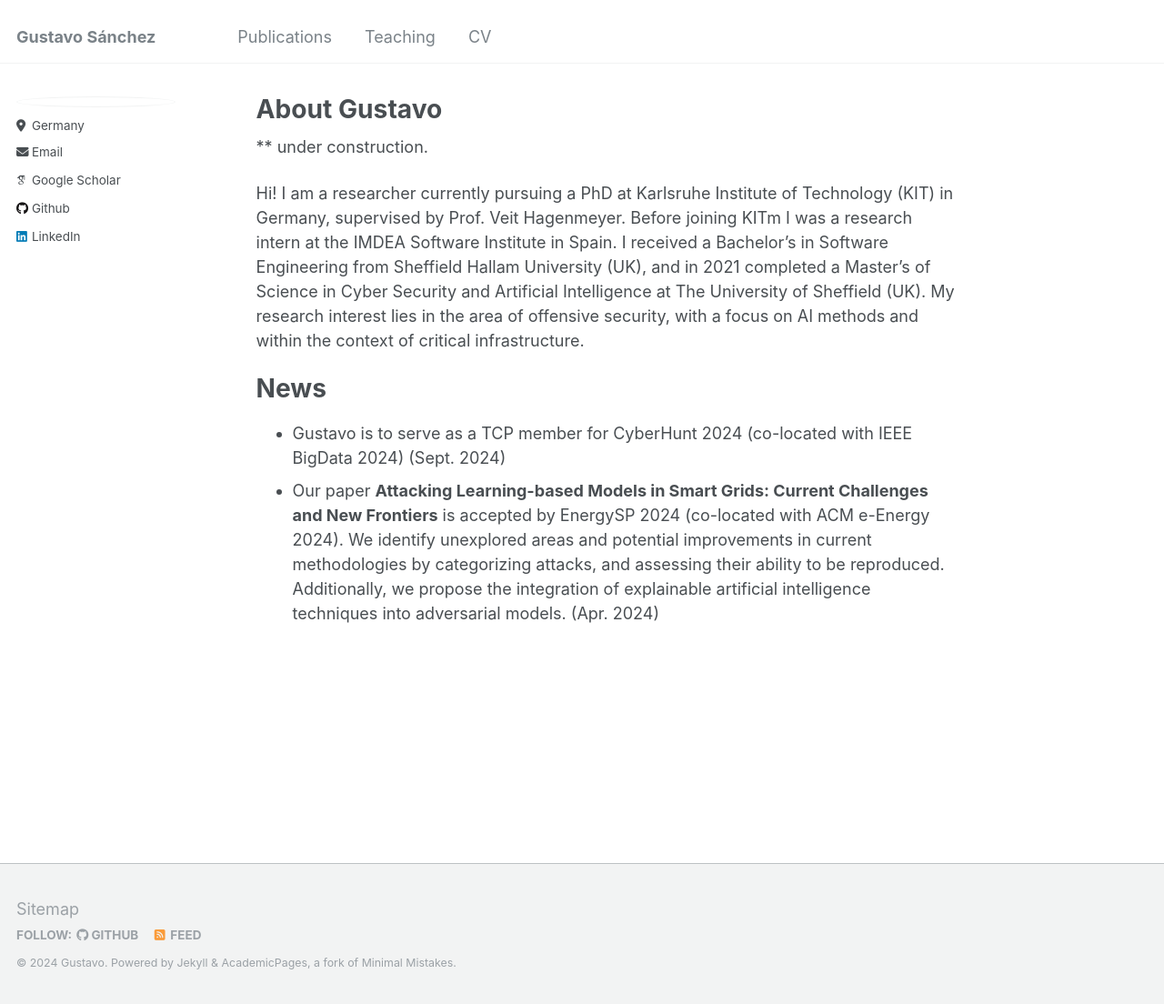
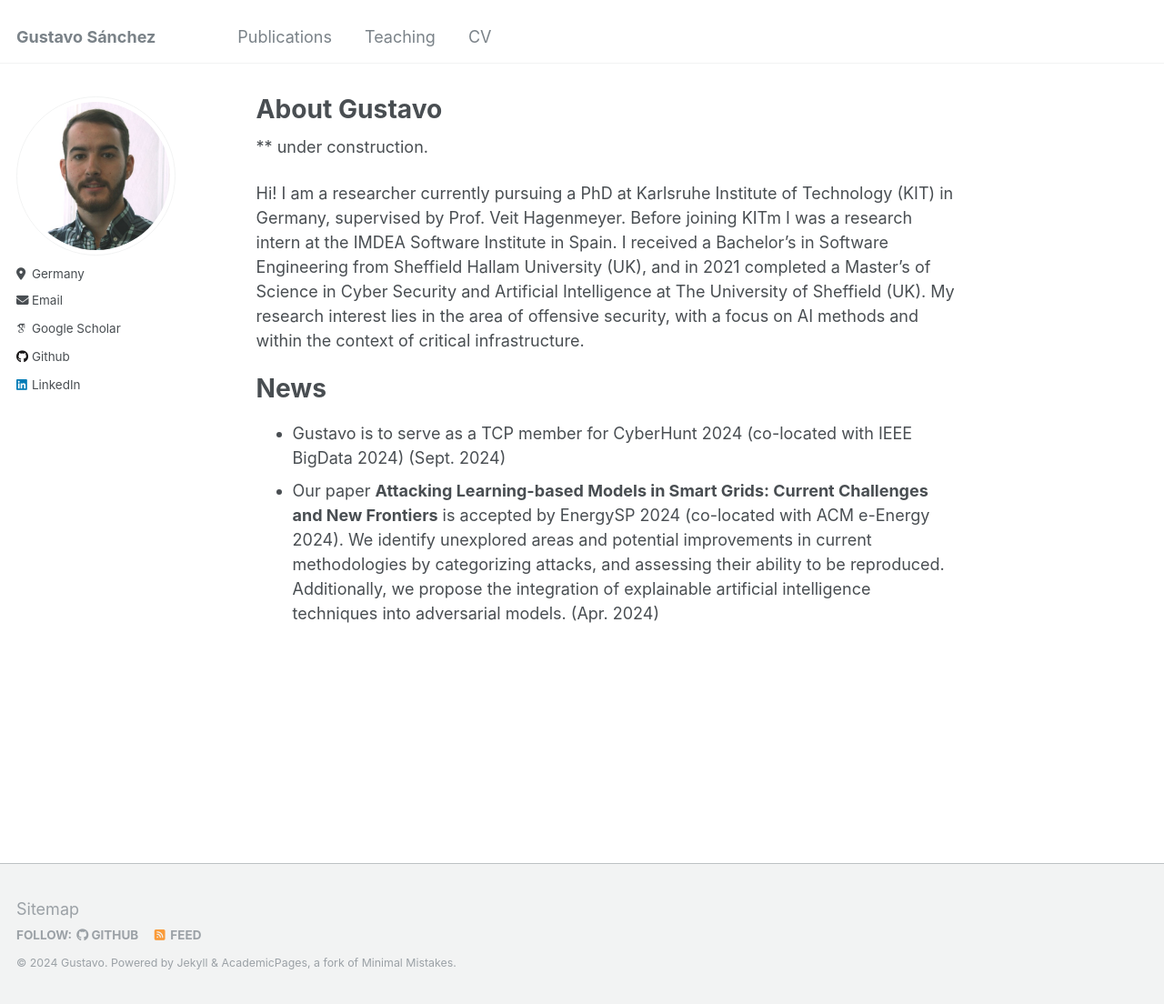
Before and after one commit to gus5298/gus5298.github.io, a Jekyll site: the page built from _pages/about.md, in a window 1280 px wide and 1104 px high. Shown: the whole window at 91% size. Built offline with Jekyll 4.4.1, drawn with Linux system fonts in a browser that asks for light colours; some web fonts are replaced.

Commit message:
Update _config.yml

```diff
--- a/_config.yml
+++ b/_config.yml
@@ -21,7 +21,7 @@ repository               : "gus5298.github.io"
 #               Additional customization can be done by editing /_includes/author-profile.html
 author:
   # Biographic information
-  avatar           : "images/gustavo.jpg"
+  avatar           : "gustavo.jpg"
   name             : #"Gustavo Sánchez"
   pronouns         : # example: "she/her"
   bio              : #"Karlsruhe Institute of Technology (KIT)"
```
